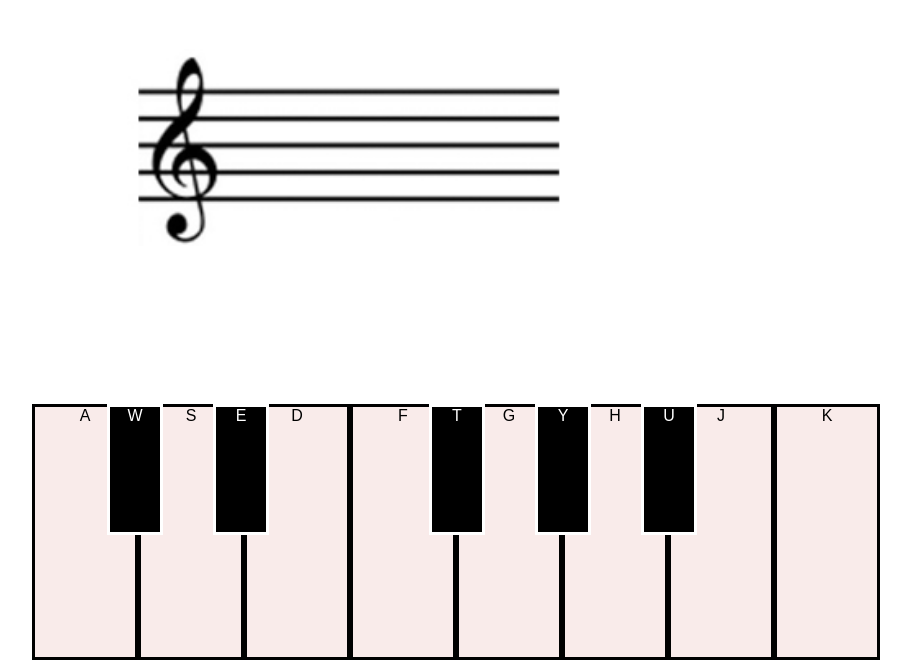
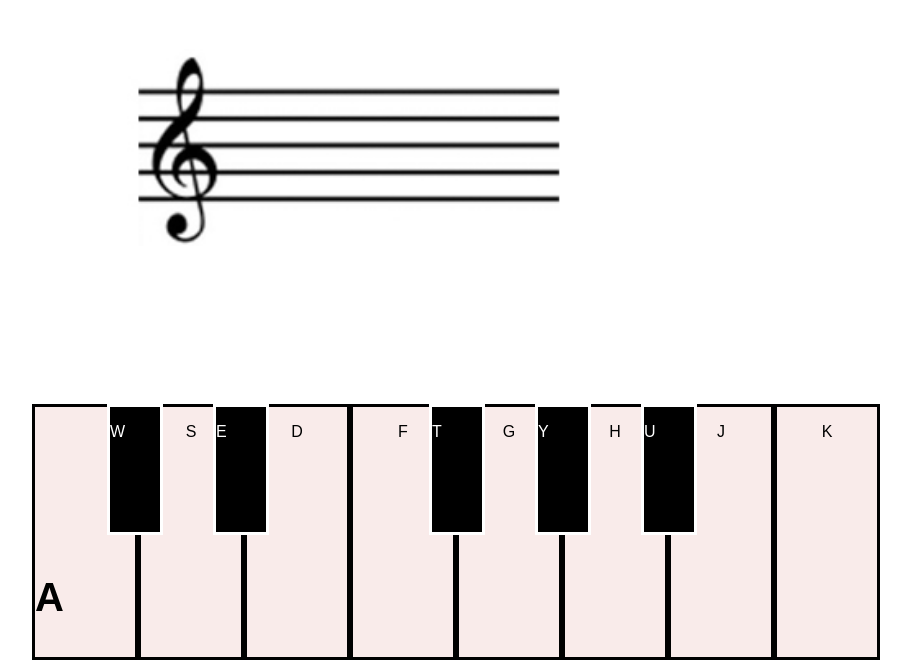
Before and after one commit to MattScuteri/piano-app, a plain HTML site: page views/index.html in a window 1280 px wide. Shown: the part 130-800 px from the top of the page, without its empty margins (292-1203 px from the left). Drawn offline with nearby package versions, Linux system fonts and the light colour scheme.

Commit message:
style keyboard letters

```diff
--- a/assets/style.css
+++ b/assets/style.css
@@ -18,7 +18,6 @@
 	height: 50%;
 	width: 50%;
 	margin: auto;
-	text-align: center;
 	font-family: 'Source Sans Prop', sans-serif;
 }
 
@@ -29,6 +28,7 @@
 	position: fixed;
 	bottom: 10px;
 	z-index: -1;
+	text-align: center;
 }
 
 .black-keys {
@@ -46,6 +46,14 @@
 	border-style: solid;
 	border-width: 3px;
 }
+
+	#C p {
+		position: absolute;
+		bottom: 0;
+		font-weight: bold;
+		font-size: 40px;
+		text-align: center;
+	}
 
 #D {
 	width: 100px;
--- a/views/index.html
+++ b/views/index.html
@@ -19,21 +19,47 @@
 
 		<div class='keys'>
 			<div class='black-keys'>
-				<div id='Csharp'>W</div>
-				<div id='Dsharp'>E</div>
-				<div id='Fsharp'>T</div>
-				<div id='Gsharp'>Y</div>
-				<div id='Asharp'>U</div>
+				<div id='Csharp'>
+					<p>W</p>
+				</div>
+				<div id='Dsharp'>
+					<p>E</p>
+				</div>
+				<div id='Fsharp'>
+					<p>T</p>
+				</div>
+				<div id='Gsharp'>
+					<p>Y</p>
+				</div>
+				<div id='Asharp'>
+					<p>U</p>
+				</div>
 			</div>
 			<div class='white-keys'>
-				<div id='C'>A</div>
-				<div id='D'>S</div>
-				<div id='E'>D</div>
-				<div id='F'>F</div>
-				<div id='G'>G</div>
-				<div id='A'>H</div>
-				<div id='B'>J</div>
-				<div id='C2'>K</div>
+				<div id='C'>
+					<p>A</p>
+				</div>
+				<div id='D'>
+					<p>S</p>
+				</div>
+				<div id='E'>
+					<p>D</p>
+				</div>
+				<div id='F'>
+					<p>F</p>
+				</div>
+				<div id='G'>
+					<p>G</p>
+				</div>
+				<div id='A'>
+					<p>H</p>
+				</div>
+				<div id='B'>
+					<p>J</p>
+				</div>
+				<div id='C2'>
+					<p>K</p>
+				</div>
 			</div>
 		</div>
 	</body>
```
